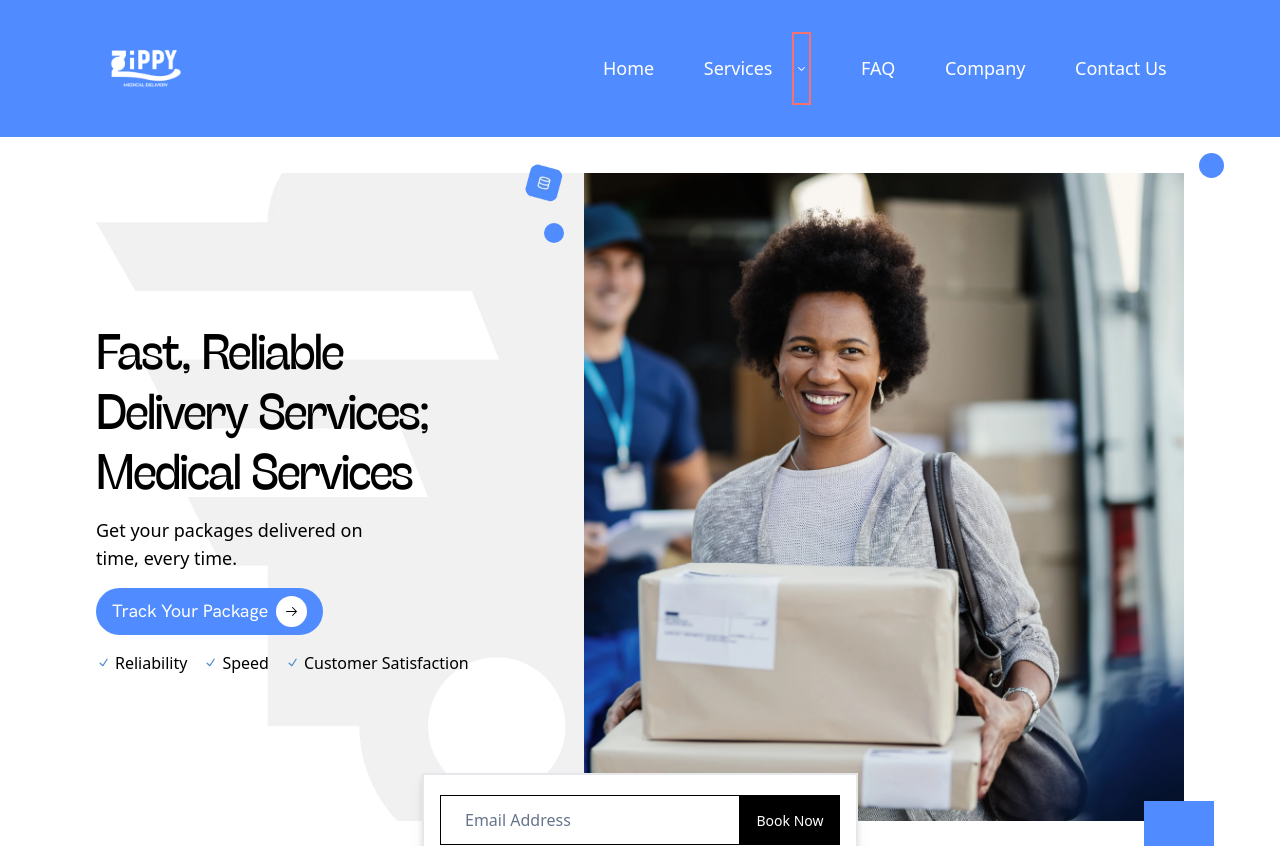
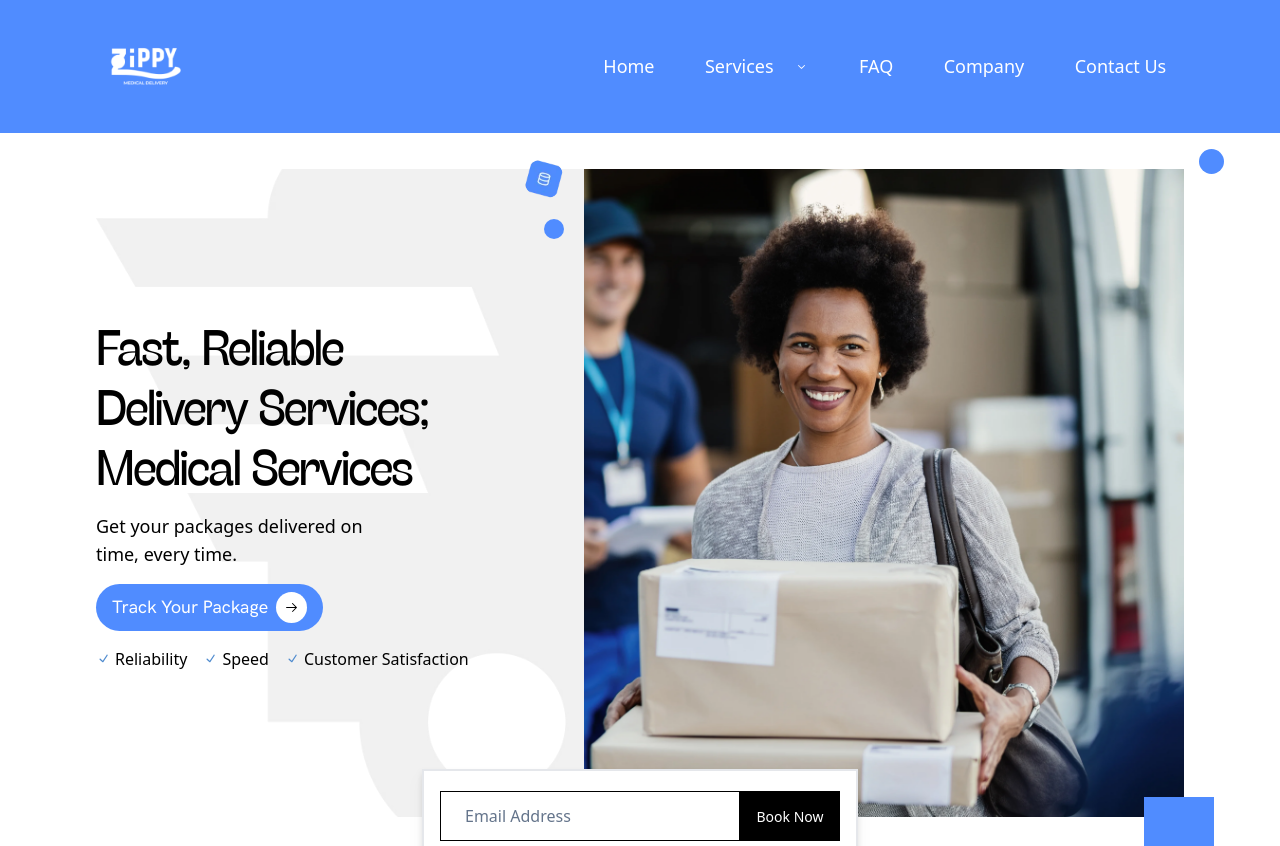
Before and after one commit to MayorFalomo/rxzippy, a React (Vite) app: page / in a window 1280 px wide. Shown: the top 846 px of the page. Built offline with nearby package versions, Linux system fonts and the light colour scheme.

Commit message:
removed border

```diff
--- a/src/components/navbar/Navbar.tsx
+++ b/src/components/navbar/Navbar.tsx
@@ -61,7 +61,7 @@ export function Navbar() {
                 <Link to={nav.path}>{nav.navItem}</Link>
                 <Popover>
                   {nav.path === "/services" && (
-                    <PopoverTrigger className="p-0 m-0 border-2 border-red-400">
+                    <PopoverTrigger className="p-0 m-0 ">
                       <span
                         className="relative p-2 z-60"
                         onClick={() => setShowPages(!showPages)}
```
